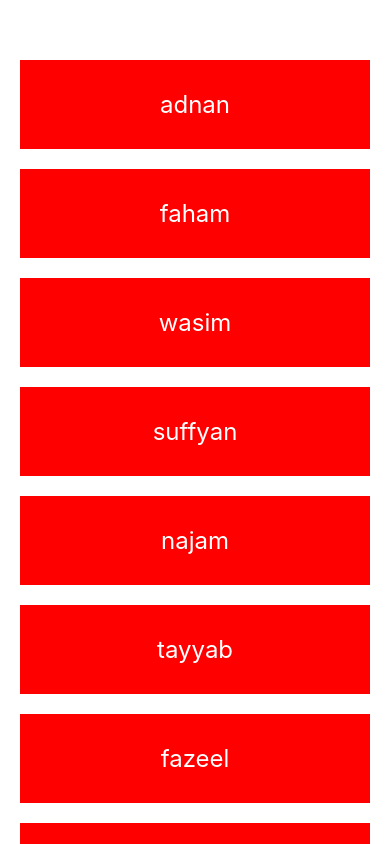
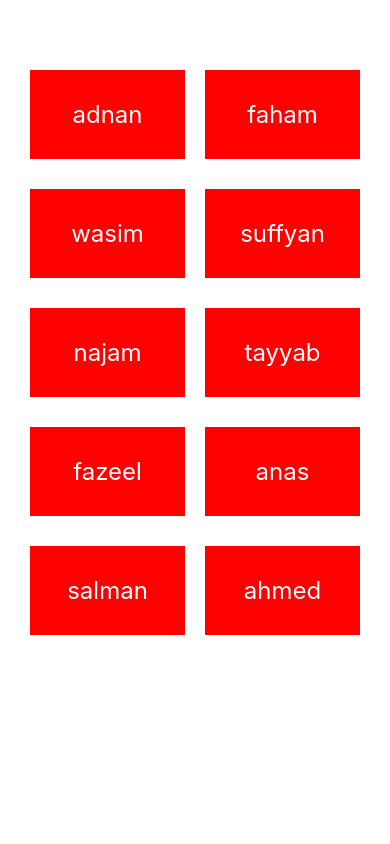
Before and after one commit to adnanali000/React-Native, a React Native app: screen / in a window 390 px wide. Built offline with nearby package versions, Linux system fonts and the light colour scheme.

Commit message:
flat list work done

```diff
--- a/App.js
+++ b/App.js
@@ -1,17 +1,21 @@
 import { StatusBar } from 'expo-status-bar';
 import React,{useState} from 'react';
-import { StyleSheet, Text, View,ScrollView } from 'react-native';
+import { StyleSheet, Text, View,ScrollView,FlatList } from 'react-native';
 
 export default function App() {
   const [people,setPeople] = useState([
-    {name:'adnan',key:'1'},
-    {name:'faham',key:'2'},
-    {name:'wasim',key:'3'},
-    {name:'suffyan',key:'4'},
-    {name:'najam',key:'5'},
-    {name:'tayyab',key:'6'},
-    {name:'fazeel',key:'7'},
-    {name:'anas',key:'8'},
+    {name:'adnan',id:'1'},
+    {name:'faham',id:'2'},
+    {name:'wasim',id:'3'},
+    {name:'suffyan',id:'4'},
+    {name:'najam',id:'5'},
+    {name:'tayyab',id:'6'},
+    {name:'fazeel',id:'7'},
+    {name:'anas',id:'8'},
+    {name:'salman',id:'9'},
+    {name:'ahmed',id:'10'},
+
+
 
   ]);
 
@@ -19,7 +23,17 @@ export default function App() {
   return (
     <View style={styles.container}>
 
-    <ScrollView>
+    <FlatList
+      numColumns={2}
+      keyExtractor={(item)=>item.id}
+      data = {people}
+      renderItem={({item})=>(
+        <Text style={styles.li}>{item.name}</Text>
+      )}
+    />
+
+
+    {/* <ScrollView>
      {
        people.map((item)=>{
          return(
@@ -29,7 +43,8 @@ export default function App() {
          )
        })
      }
-     </ScrollView>
+     </ScrollView> */}
+
       <StatusBar style="auto" />
     </View>
   );
@@ -40,8 +55,7 @@ const styles = StyleSheet.create({
     flex: 1,
     backgroundColor: '#fff',
     paddingTop:40,
-    paddingHorizontal:20
-
+    paddingHorizontal:20,
     // alignItems: 'center',
     // justifyContent: 'center',
   },
@@ -49,9 +63,11 @@ const styles = StyleSheet.create({
     color:'white',
     fontSize:24,
     textAlign:"center",
-    marginTop:20,
+    marginTop:30,
     padding:30,
     backgroundColor:"red",
+    marginHorizontal:10,
+    width:170
 
   }
 
```
